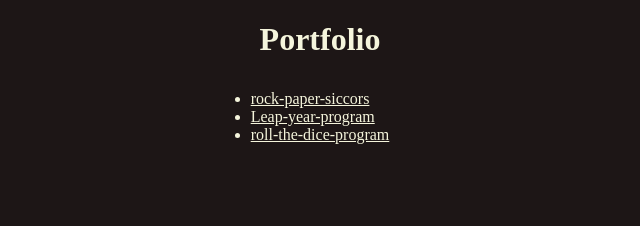
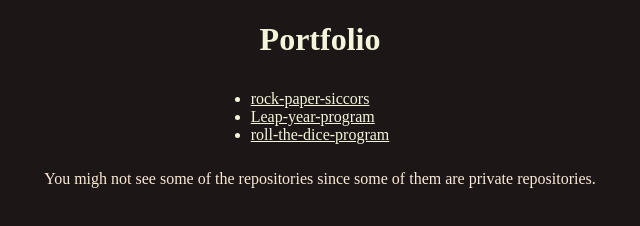
Before and after one commit to Michal-tat/portfolio, a plain HTML site: page index.html in a window 1280 px wide. Shown: the whole page, without its empty margins (320-960 px from the left). Drawn offline with Linux system fonts and the light colour scheme.

Commit message:
added note about private repositories and added style for <p> in css

```diff
--- a/index.html
+++ b/index.html
@@ -17,6 +17,7 @@
     <li><a href="https://github.com/Michal-tat/Leap-year-program">Leap-year-program</a></li>
     <li><a href="https://github.com/Michal-tat/Roll-the-dice-program">roll-the-dice-program</a></li>
 </ul>
+    <p>You migh not see some of the repositories since some of them are private repositories.</p>
 
 
 
--- a/style.css
+++ b/style.css
@@ -19,3 +19,9 @@ ul {
 a {
     color:beige;
 }
+
+p {
+    display: flex;
+    color:antiquewhite;
+    justify-content: center
+}
```
